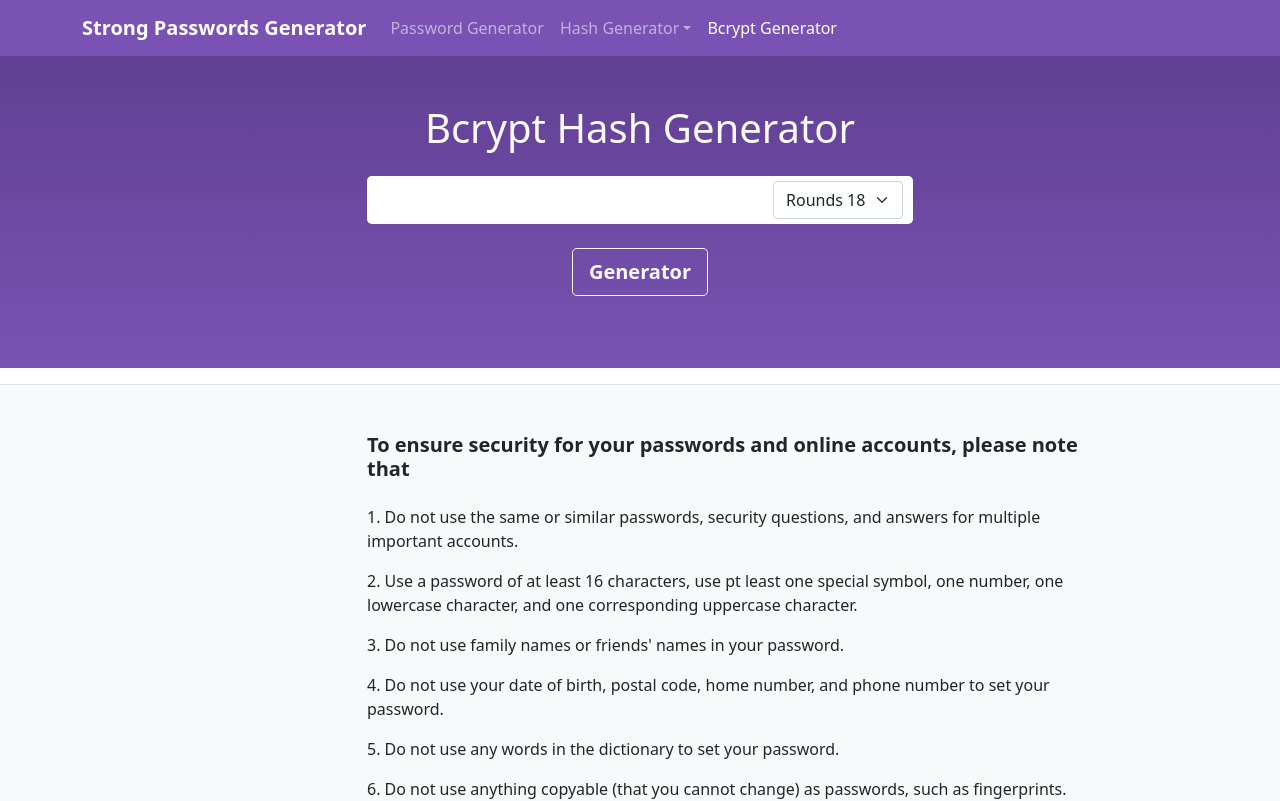
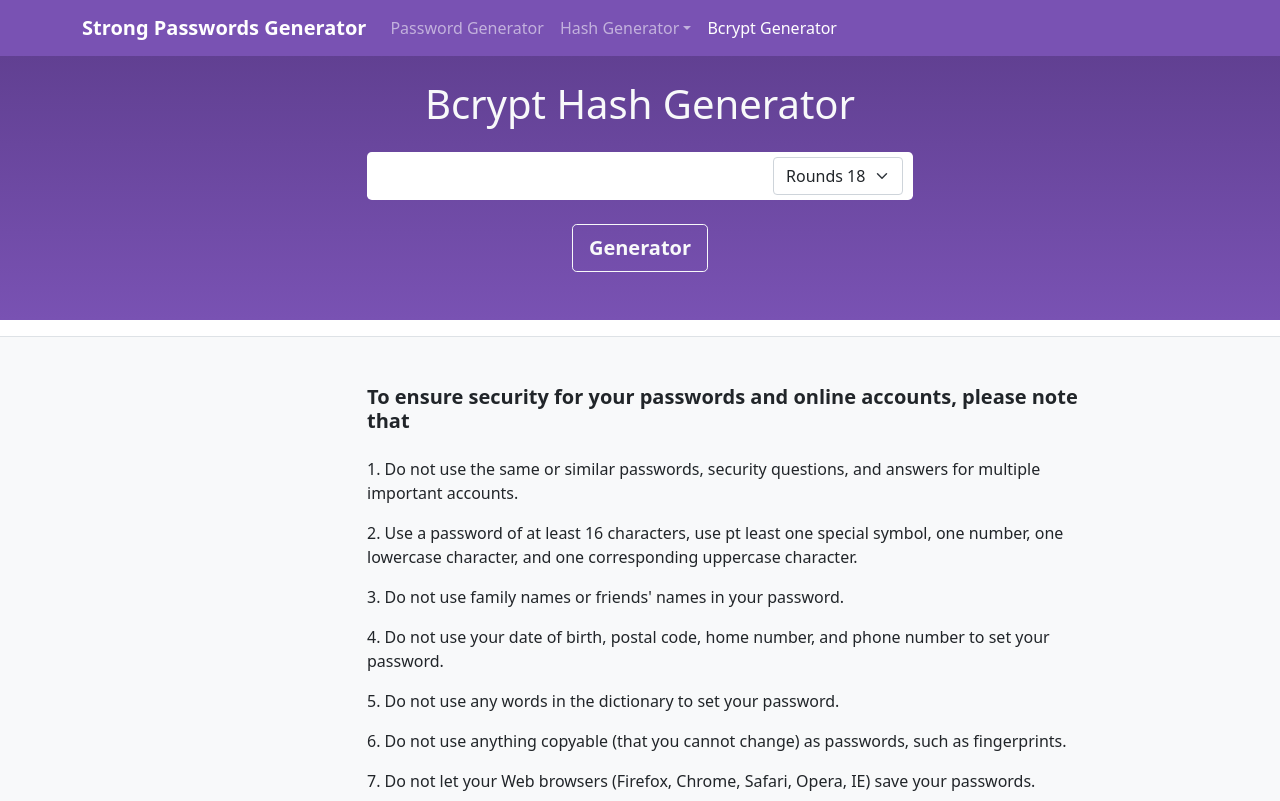
Before and after one commit to levinhne/strongpasswordsgenerator.net, a Next.js app: page /bcrypt-generator in a window 1280 px wide. Shown: the top 801 px of the page. Built offline with nearby package versions, Linux system fonts and the light colour scheme.

Commit message:
update code

```diff
--- a/pages/bcrypt-generator.tsx
+++ b/pages/bcrypt-generator.tsx
@@ -36,7 +36,7 @@ const BcryptGeneratorPage: React.FC = () => {
         <>
             <PageHead {...pageConfig["bcrypt_generator"]} />
             <section
-                className="py-5"
+                className="py-4"
                 style={{ background: "linear-gradient(#614092, #7952b3)" }}
             >
                 <div className="container">
--- a/pages/hash-generator/[hash].tsx
+++ b/pages/hash-generator/[hash].tsx
@@ -62,7 +62,7 @@ const HashPage: React.FC<any> = ({ hash }) => {
         <>
             <PageHead {...getPageHead(pageConfig["hash"], hash)} />
             <section
-                className="py-5"
+                className="py-4"
                 style={{ background: "linear-gradient(#614092, #7952b3)" }}
             >
                 <div className="container">
--- a/pages/index.tsx
+++ b/pages/index.tsx
@@ -146,7 +146,7 @@ const GeneratorPage: React.FC = () => {
         <>
             <PageHead {...pageConfig["home"]} />
             <section
-                className="py-5"
+                className="py-4"
                 style={{ background: "linear-gradient(#614092, #7952b3)" }}
             >
                 <div className="container">
```
